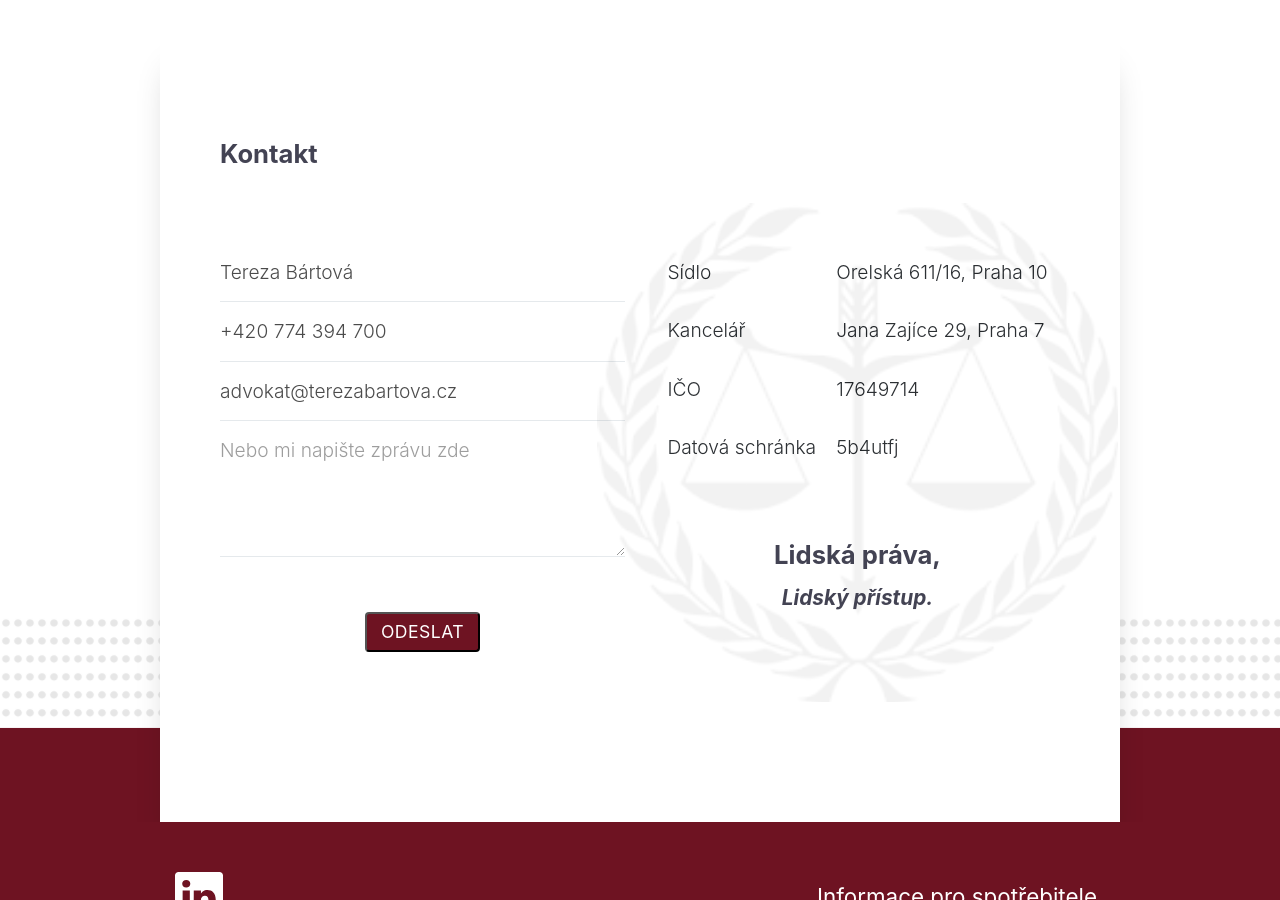
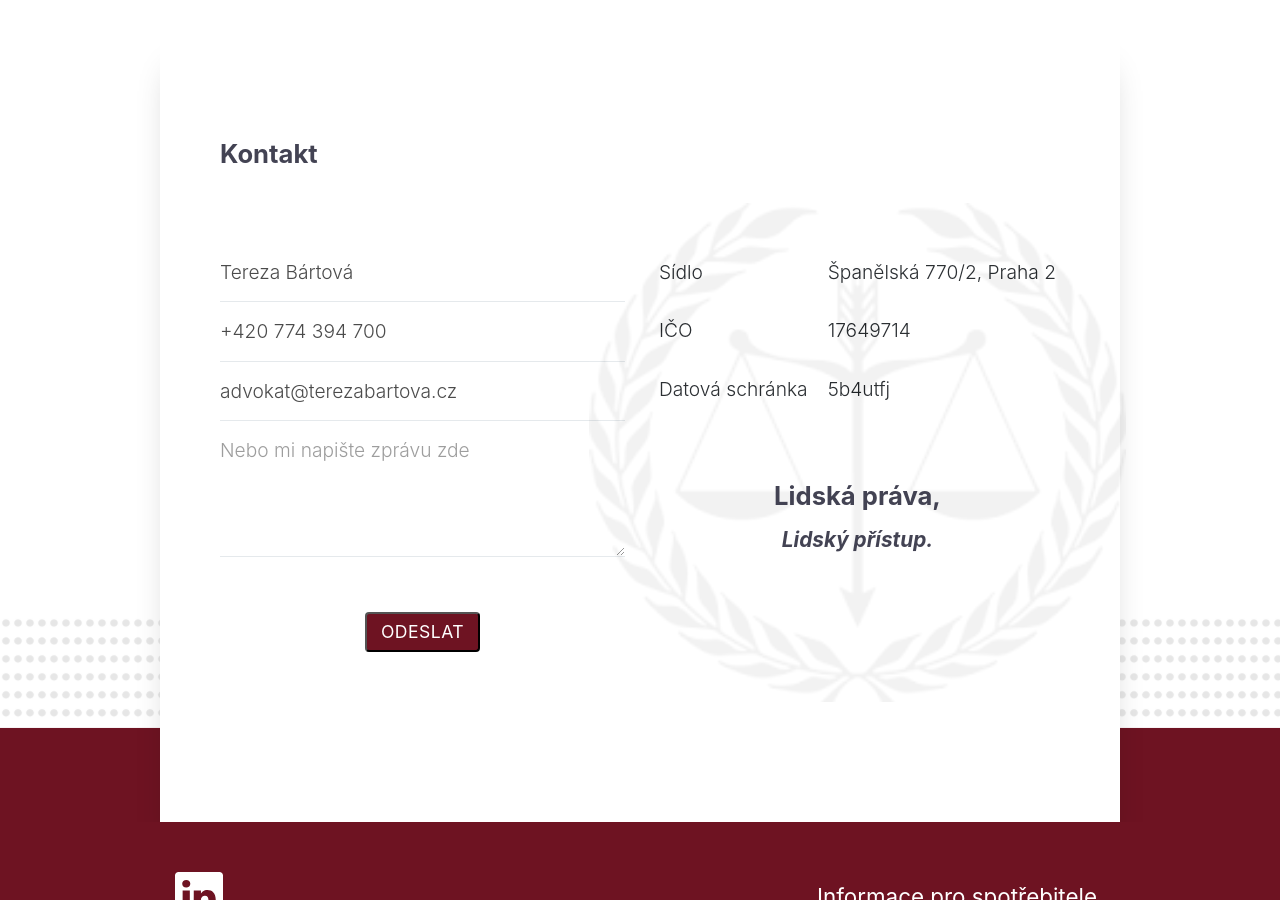
Before and after one commit to terezabartova/terezabartova.github.io, a Jekyll site: the page built from index.md, in a window 1280 px wide and 900 px high, scrolled down 3286 px. Built offline with Jekyll 4.4.1, drawn with Linux system fonts in a browser that asks for light colours; some web fonts are replaced.

Commit message:
changing-address

```diff
--- a/_data/contact.yml
+++ b/_data/contact.yml
@@ -6,12 +6,9 @@ form:
   email: "advokat@terezabartova.cz"
   phone: "+420 774 394 700"
   message: "Nebo mi napište zprávu zde"
-office:
-  title: "Kancelář"
-  address: "Jana Zajíce 29, Praha 7"
 address:
   title: "Sídlo"
-  address: "Orelská 611/16, Praha 10"
+  address: "Španělská 770/2, Praha 2"
 ico:
   title: "IČO"
   id: "17649714"
--- a/_includes/contact.html
+++ b/_includes/contact.html
@@ -39,13 +39,11 @@
                         <div class="d-flex flex-row">
                             <div class="d-flex flex-column">
                                 <div class="contact__item pt-5">{{ .site.data.contact.address.title }}</div>
-                                <div class="contact__item">{{ .site.data.contact.office.title }}</div>
                                 <div class="contact__item">{{ .site.data.contact.ico.title }}</div>
                                 <div class="contact__item">{{ .site.data.contact.datovka.title }}</div>
                             </div>
                             <div class="d-flex flex-column">
                                 <div class="contact__item pt-5 ">{{ .site.data.contact.address.address | safeHTML }}</div>
-                                <div class="contact__item">{{ .site.data.contact.office.address }}</div>
                                 <div class="contact__item">{{ .site.data.contact.ico.id }}</div>
                                 <div class="contact__item">{{ .site.data.contact.datovka.id }}</div>
                             </div>
```
